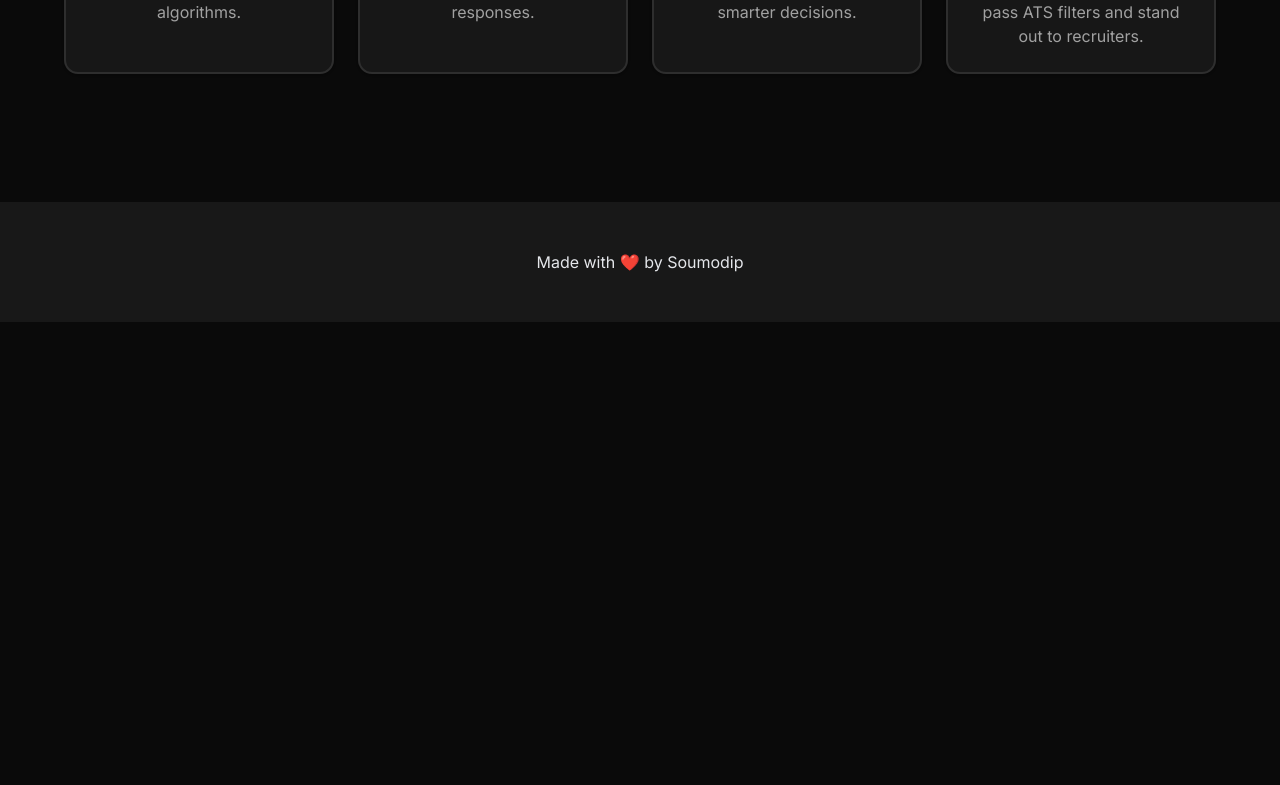
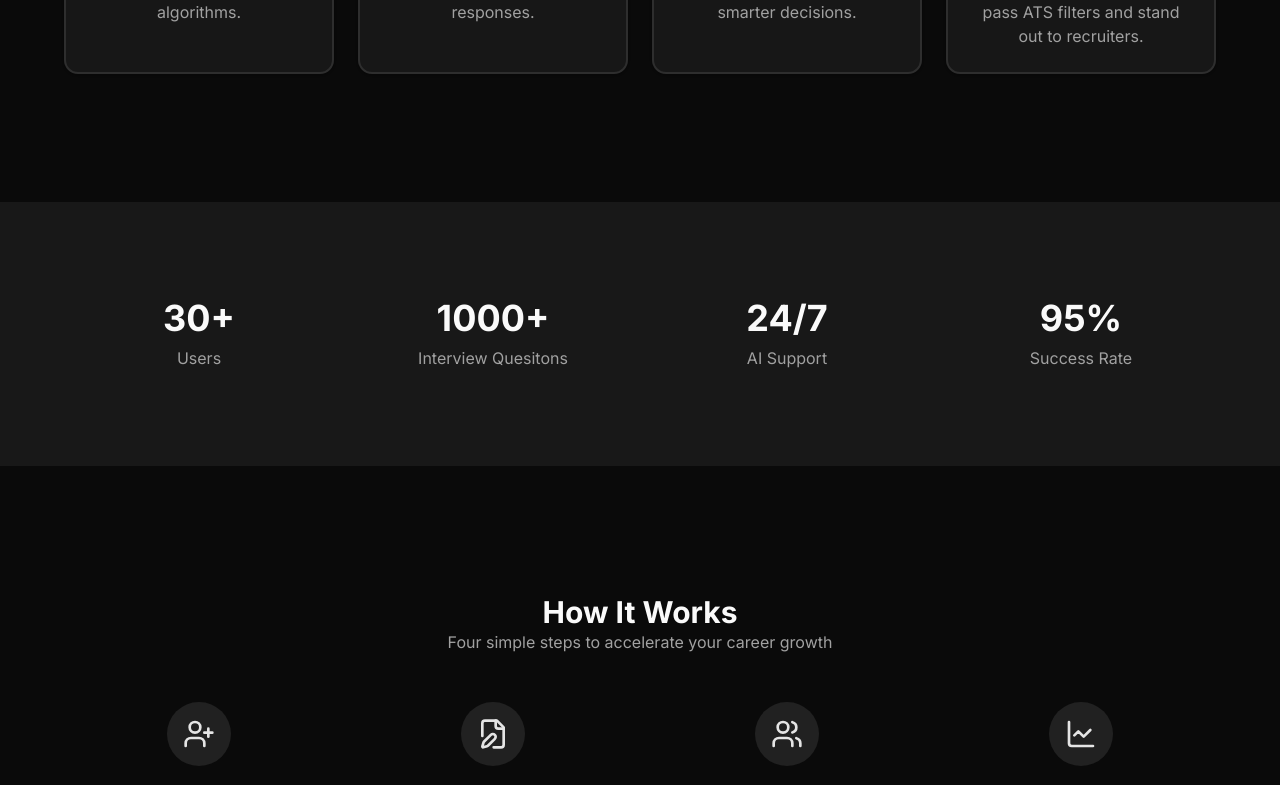
Before and after one commit to itssoumodip/Sensei-AI-Career-Assistant, a Next.js app: page / in a window 1280 px wide. Shown: the part 2007-2792 px from the top of the page. Before the commit the page ends 2329 px from the top, so only its background shows below. Built offline with nearby package versions, Linux system fonts and the light colour scheme; no server answers.

Commit message:
add testimonials and how it works sections, update image handling in next.config

```diff
--- a/app/page.jsx
+++ b/app/page.jsx
@@ -2,21 +2,22 @@
 import HeroSection from "@/components/hero";
 import { Card, CardContent } from "@/components/ui/card";
 import { features } from "@/data/features";
+import { howItWorks } from "@/data/howItWorks";
+import { testimonial } from "@/data/testimonial";
+import Image from "next/image";
 
 export default function Home() {
   return (
     <div>
       <div className="grid-background"></div>
-
       <HeroSection />
-
       <section className="w-full py-12 md:py-24 lg:py-32 bg-background">
         <div className="container mx-auto px-4 md:px-6">
           <h2 className="text-3xl font-bold tracking-tighter text-center mb-12">Advanced Tools to Accelerate Your Career Growth</h2>
           <div className="grid grid-cols-1 md:grid-cols-2 lg:grid-cols-4 gap-6 max-w-6xl mx-auto">{features.map((feature, index) => {
             return (
               <Card
-                key = {index}
+                key={index}
                 className="border-2 hover:border-primary transition-colors duration-300">
                 <CardContent className="pt-2 text-center flex flex-col items-center">
                   <div className="flex flex-col items-center justify-center">
@@ -30,6 +31,90 @@ export default function Home() {
           })}</div>
         </div>
       </section>
+      <section className="w-full py-12 md:py-24 bg-muted/50">
+        <div className="container mx-auto px-4 md:px-6">
+          <div className="grid grid-cols-1 md:grid-cols-2 lg:grid-cols-4 gap-6 max-w-6xl mx-auto">
+            <div className="flex flex-col items-center justify-center space-y-2">
+              <h3 className="text-4xl font-bold">30+</h3>
+              <p className="text-muted-foreground">Users</p>
+            </div>
+            <div className="flex flex-col items-center justify-center space-y-2">
+              <h3 className="text-4xl font-bold">1000+</h3>
+              <p className="text-muted-foreground">Interview Quesitons</p>
+            </div>
+            <div className="flex flex-col items-center justify-center space-y-2">
+              <h3 className="text-4xl font-bold">24/7</h3>
+              <p className="text-muted-foreground">AI Support</p>
+            </div>
+            <div className="flex flex-col items-center justify-center space-y-2">
+              <h3 className="text-4xl font-bold">95%</h3>
+              <p className="text-muted-foreground">Success Rate</p>
+            </div>
+          </div>
+        </div>
+      </section>
+      <section className="w-full py-12 md:py-24 lg:py-32 bg-background">
+        <div className="container mx-auto px-4 md:px-6">
+          <div className="text-center max-w-3xl mx-auto mb-12">
+            <h2 className="text-3xl font-bold text-center">How It Works</h2>
+            <p className="text-muted-foreground">Four simple steps to accelerate your career growth</p>
+          </div>
+          <div className="grid grid-cols-1 md:grid-cols-2 lg:grid-cols-4 gap-6 max-w-6xl mx-auto">{howItWorks.map((item, index) => {
+            return (
+              <div key={index} className="flex flex-col items-center text-center space-y-4">
+                <div className="w-16 h-16 rounded-full bg-primary/10 flex items-center justify-center">
+                   {item.icon}
+                </div>
+                <h3 className="font-semibold text-xl">{item.title}</h3>
+                <p className="text-muted-foreground">{item.description}</p>
+              </div>
+            )
+          })}</div>
+        </div>
+      </section>
+         <section className="w-full py-12 md:py-24 lg:py-32 bg-muted/50">
+        <div className="container mx-auto px-4 md:px-6">
+          <h2 className="text-3xl font-bold tracking-tighter text-center mb-12">What Our Users Say</h2>
+          <div className="grid grid-cols-1 md:grid-cols-3 gap-8 max-w-6xl mx-auto">{testimonial.map((testimonial, index) => {
+            return (
+              <Card
+                key = {index}
+                className="bg-background">
+                <CardContent className="pt-6">
+                  <div className="flex flex-col space-y-4">
+                    <div className="flex items-center space-x-4">
+                      <div className="relative w-12 h-12 flex-shrink-0">
+                        <Image
+                          width={60}
+                          height={60}
+                          src={testimonial.image}
+                          alt={testimonial.author}
+                          className="rounded-full object-cover border-2 border-primary/20"
+                        />
+                      </div>
+                      <div>
+                        <p className="font-semibold">{testimonial.author}</p>
+                        <p className="text-sm text-muted-foreground">{testimonial.role}</p>
+                      </div>
+                    </div>
+                    <blockquote className="mt-5">
+                      <p className="text-muted-foreground italic relative">
+                        <span className="text-3xl text-primary absolute -top-4 -left-2">
+                          &quot;
+                        </span>
+                        {testimonial.quote}
+                        <span className="text-3xl text-primary absolute -bottom-4">
+                          &quot;
+                        </span>
+                      </p>
+                    </blockquote>
+                  </div>
+                </CardContent>
+              </Card>
+            )
+          })}</div>
+        </div>
+      </section>
     </div>
   );
 }
--- a/components/header.jsx
+++ b/components/header.jsx
@@ -4,7 +4,7 @@ import Link from 'next/link'
 import React from 'react'
 import { Button } from './ui/button'
 import { ChevronDown, FileText, GraduationCap, LayoutDashboard, PenBox, StarsIcon } from 'lucide-react'
-import { DropdownMenu, DropdownMenuContent, DropdownMenuItem, DropdownMenuLabel, DropdownMenuSeparator, DropdownMenuTrigger } from './ui/dropdown-menu'
+import { DropdownMenu, DropdownMenuContent, DropdownMenuItem, DropdownMenuTrigger } from './ui/dropdown-menu'
 
 const Header = () => {
     return (
@@ -16,11 +16,11 @@ const Header = () => {
                         alt='Sensei Logo'
                         width={50}
                         height={50}
-                        className='h-52 py-2 w-auto mt-2 object-contain'
+                        className='h-52 w-30 md:w-full py-2 mt-1 object-contain'
                     />
                 </Link>
 
-                <div className='flex items-center space-x-2 md:space-x-4'>
+                <div className='flex items-center space-x-2 md:space-x-4 '>
                     <SignedIn>
                         <Link href={'/dashboard'}>
                             <Button variant='outline'>
@@ -81,7 +81,6 @@ const Header = () => {
                     </SignedIn>
                 </div>
             </nav>
-
         </header>
     )
 }
--- a/data/testimonial.js
+++ b/data/testimonial.js
@@ -1,16 +1,16 @@
 export const testimonial = [
     {
         quote:
-            "Sensai's AI-driven interview practice helped me stand out. I finally secured my dream role at a leading tech firm!",
+            "Sensai’s career insights really opened my eyes. As a student planning my next steps, the guidance on in-demand skills and industry trends was incredibly helpful.",
         author: "Animesh Pramanick",
-        image: "https://avatars.githubusercontent.com/u/189856198?v=4",
+        image: "https://media.licdn.com/dms/image/v2/D4E03AQG1yi9Tj16WbA/profile-displayphoto-shrink_800_800/profile-displayphoto-shrink_800_800/0/1694874021704?e=1755129600&v=beta&t=nuAzzZjOkE-PbWCicr0S_wPAP_WH17rsk6pa0C8_bHw",
         role: "BCA Student",
     },
     {
         quote:
-            "Sensai’s career insights really opened my eyes. As a student planning my next steps, the guidance on in-demand skills and industry trends was incredibly helpful.",
+          "Sensai’s career insights helped me understand what skills are in demand and where the industry is heading. It really gave me clarity and boosted my confidence in planning my next steps.",
         author: "Santonu Debnath",
-        image: "https://images.unsplash.com/photo-1740292988695-ce…3fDB8MHxwcm9maWxlLXBhZ2V8Mnx8fGVufDB8fHx8fA%3D%3D",
+        image: "https://images.unsplash.com/photo-1740292988695-cee90193c45f?w=600&auto=format&fit=crop&q=60&ixlib=rb-4.0.3&ixid=M3wxMjA3fDB8MHxwcm9maWxlLXBhZ2V8Mnx8fGVufDB8fHx8fA%3D%3D",
         role: "BCA Student",
     },
     {
--- a/next.config.mjs
+++ b/next.config.mjs
@@ -1,4 +1,26 @@
 /** @type {import('next').NextConfig} */
-const nextConfig = {};
-
+const nextConfig = {
+    images: {
+        remotePatterns: [
+            {
+                protocol: 'https',
+                hostname: 'avatars.githubusercontent.com',
+                port: '',
+                pathname: '/**',
+            },
+            {
+                protocol: 'https',
+                hostname: 'images.unsplash.com',
+                port: '',
+                pathname: '/**',
+            },
+            {
+                protocol: 'https',
+                hostname: 'media.licdn.com',
+                port: '',
+                pathname: '/dms/image/v2/**',
+            },
+        ],
+    }
+};
 export default nextConfig;
```
